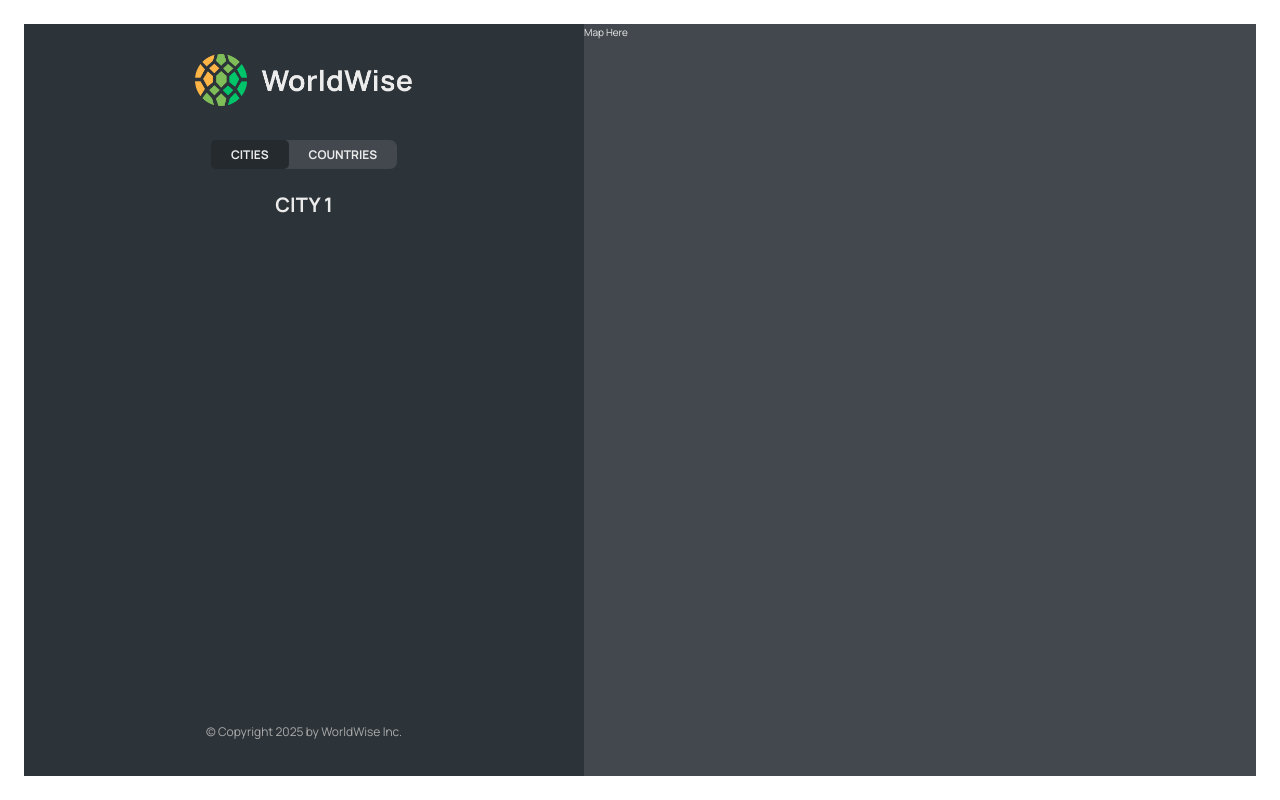
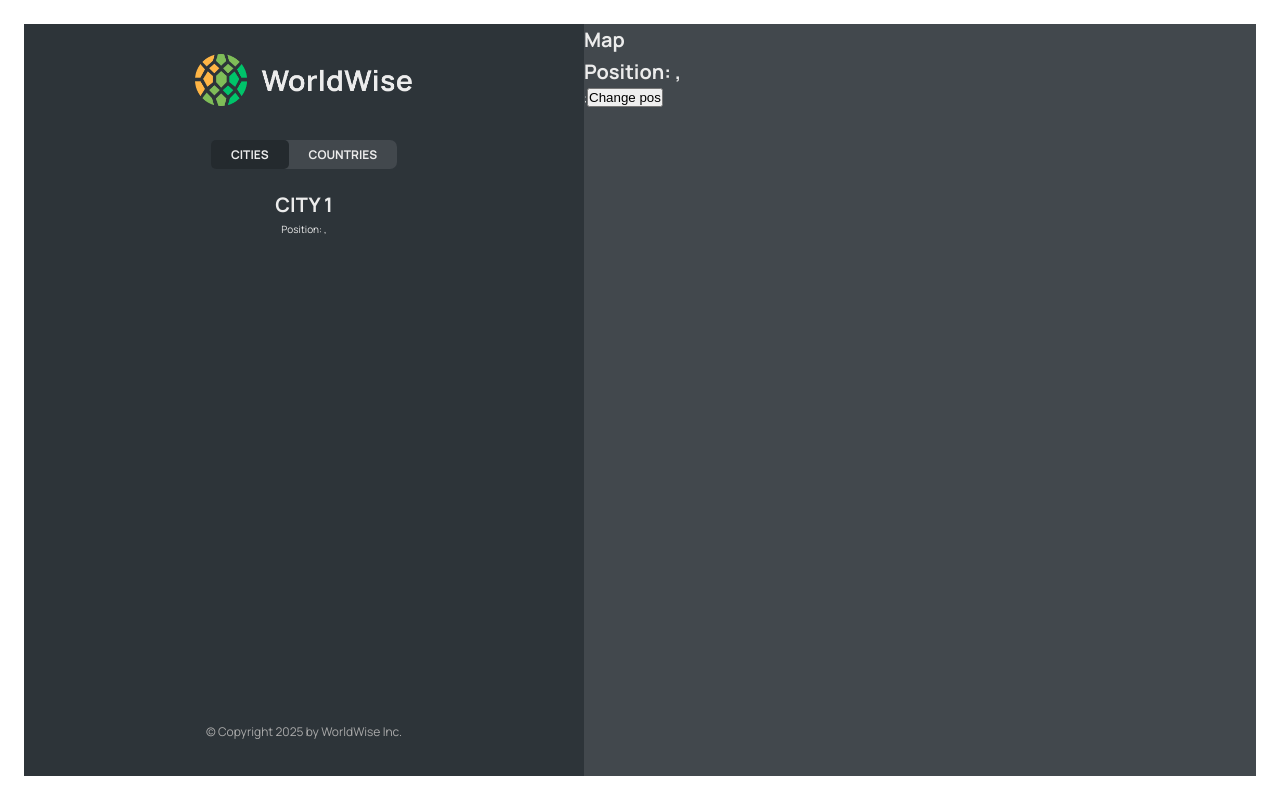
Before and after one commit to Art-Luzrab/WorldWiseProject, a React (Vite) app: page /app/cities/1 in a window 1280 px wide. Built offline with nearby package versions, Linux system fonts and the light colour scheme; data requests are answered from the project's data file.

Commit message:
reading and setting a query string

```diff
--- a/src/Components/City.jsx
+++ b/src/Components/City.jsx
@@ -1,4 +1,4 @@
-import { useParams } from "react-router-dom";
+import { useParams, useSearchParams } from "react-router-dom";
 import styles from "./City.module.css";
 
 const formatDate = (date) =>
@@ -13,6 +13,11 @@
   const { id } = useParams();
   console.log(id);
 
+  const [searchParams, setSearchParams] = useSearchParams();
+
+  const lat = searchParams.get("lat");
+  const lng = searchParams.get("lng");
+
   // TEMP DATA
   const currentCity = {
     cityName: "Lisbon",
@@ -23,7 +28,14 @@
 
   const { cityName, emoji, date, notes } = currentCity;
 
-  return <h1>CITY {id}</h1>;
+  return (
+    <>
+      <h1>CITY {id}</h1>
+      <p>
+        Position: {lat}, {lng}
+      </p>
+    </>
+  );
 
   // return (
   //   <div className={styles.city}>
--- a/src/Components/CityItem.jsx
+++ b/src/Components/CityItem.jsx
@@ -9,11 +9,14 @@
   }).format(new Date(date));
 
 function CityItem({ city }) {
-  const { cityName, emoji, date, id } = city;
-
+  const { cityName, emoji, date, id, position } = city;
+  console.log(position);
   return (
     <li>
-      <Link className={styles.cityItem} to={`${id}`}>
+      <Link
+        className={styles.cityItem}
+        to={`${id}?lat=${position.lat}&lng=${position.lng}`}
+      >
         <span className={styles.emoji}>{emoji}</span>
         <h3 className={styles.name}>{cityName}</h3>
         <time className={styles.date}>({formatDate(date)})</time>
--- a/src/Components/Map.jsx
+++ b/src/Components/Map.jsx
@@ -1,7 +1,28 @@
+import { useSearchParams } from "react-router-dom";
 import styles from "./Map.module.css";
 
 function Map() {
-  return <div className={styles.mapContainer}>Map Here</div>;
+  const [searchParams, setSearchParams] = useSearchParams();
+
+  const lat = searchParams.get("lat");
+  const lng = searchParams.get("lng");
+
+  return (
+    <div className={styles.mapContainer}>
+      <h1>Map</h1>
+      <h1>
+        Position: {lat}, {lng}
+      </h1>
+      ;
+      <button
+        onClick={() => {
+          setSearchParams({ lat: 23, lng: 50 });
+        }}
+      >
+        Change pos
+      </button>
+    </div>
+  );
 }
 
 export default Map;
```
